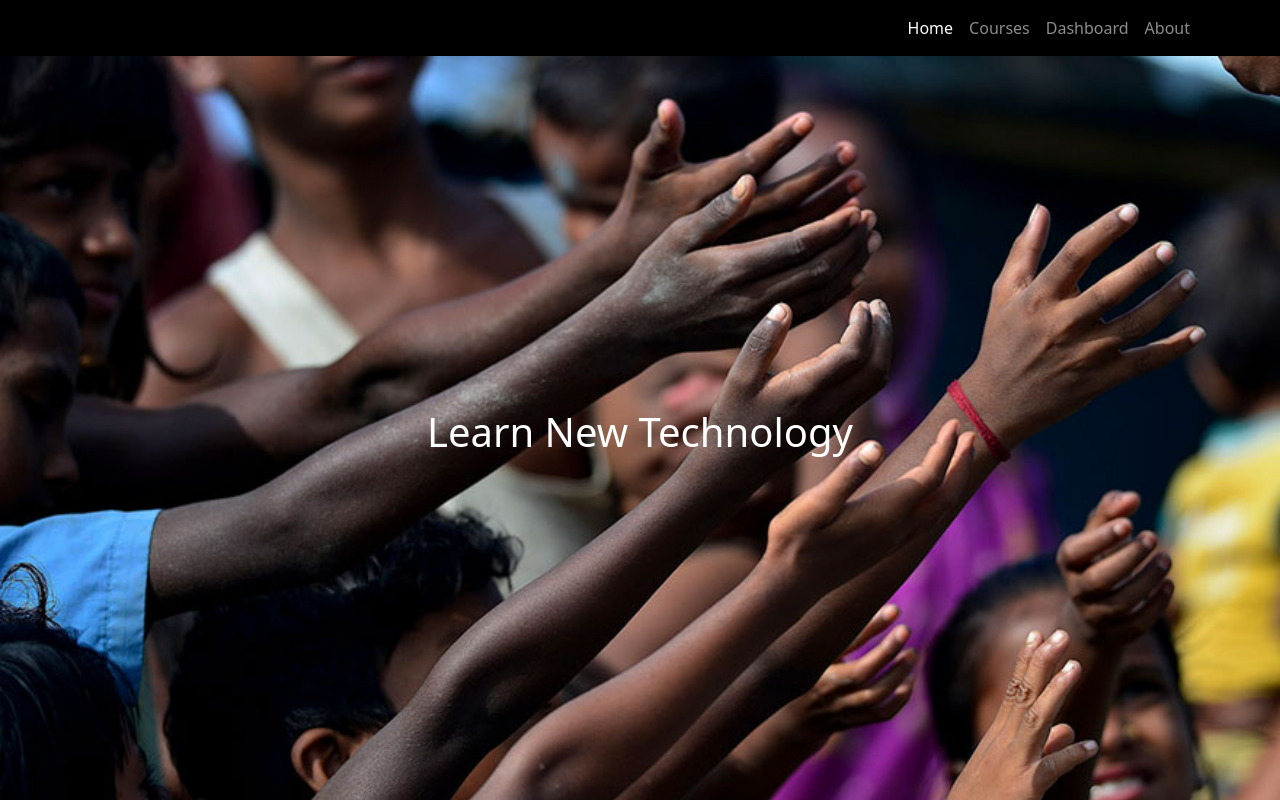
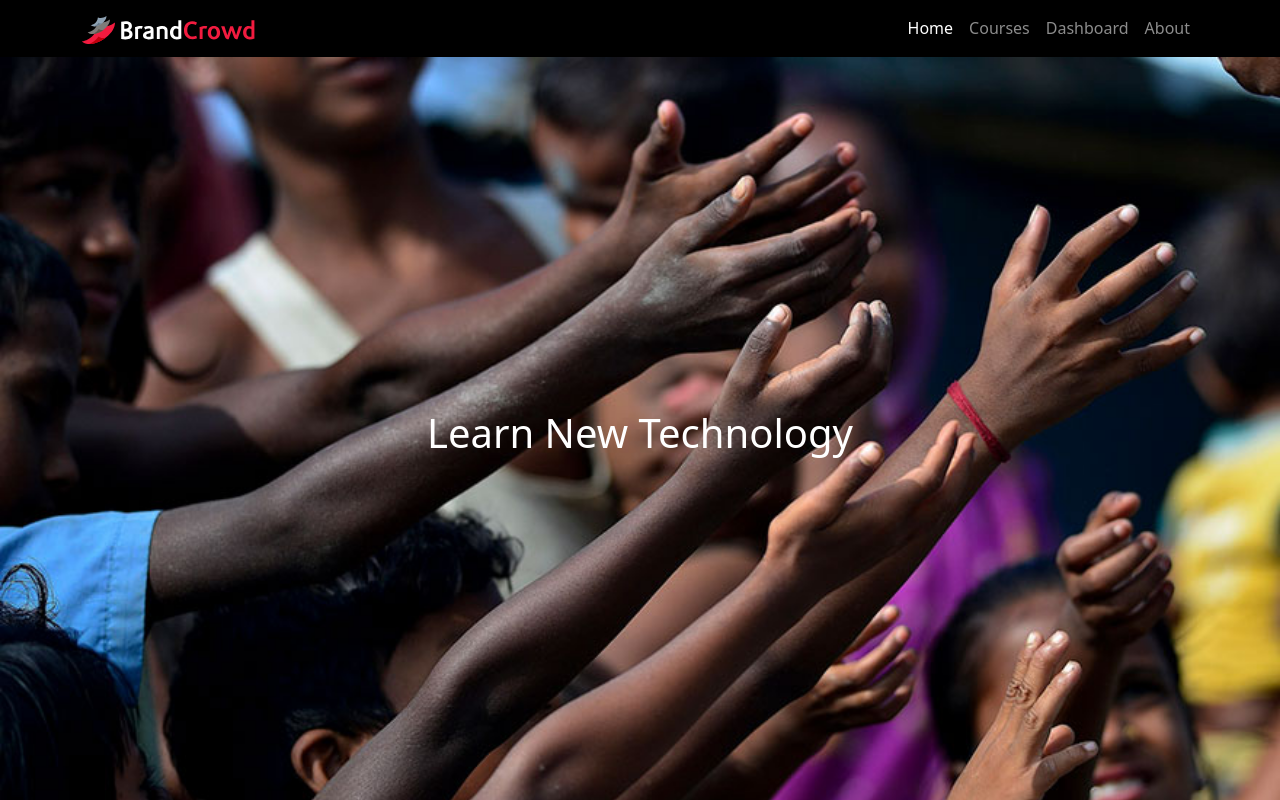
Before and after one commit to adnanhjoy/education, a React (Vite) app: page / in a window 1280 px wide. Shown: the top 800 px of the page. Built offline with nearby package versions, Linux system fonts and the light colour scheme.

Commit message:
added navbar logo

```diff
--- a/src/components/NavBar/NavBar.jsx
+++ b/src/components/NavBar/NavBar.jsx
@@ -1,5 +1,4 @@
 import React from 'react';
-// import './NavBar.css';
 import logo from '../../logo.svg';
 import Container from 'react-bootstrap/Container';
 import Nav from 'react-bootstrap/Nav';
@@ -11,7 +10,9 @@ const NavBar = () => {
         <Navbar bg="black" variant="dark" expand="lg">
             <Container>
                 <LinkContainer to="/">
-                    <Navbar.Brand img={logo}></Navbar.Brand>
+                    <Navbar.Brand>
+                        <img src={logo} alt="" />
+                    </Navbar.Brand>
                 </LinkContainer>
                 <Navbar.Toggle aria-controls="basic-navbar-nav" />
                 <Navbar.Collapse id="basic-navbar-nav">
```
